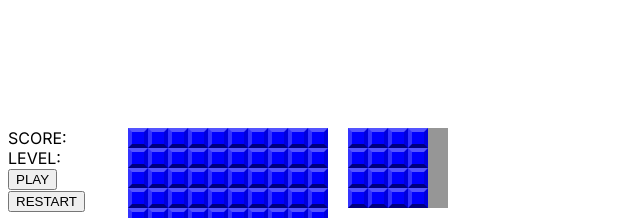
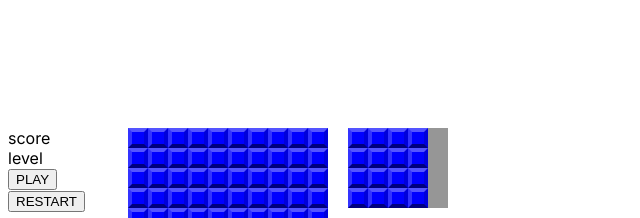
Before and after one commit to Gohkyle/tetris-next, a Next.js app: page / in a window 1280 px wide. Shown: the top 218 px of the page, without its empty margins (0-640 px from the left). Built offline with nearby package versions, Linux system fonts and the light colour scheme.

Commit message:
created a display component

```diff
--- /dev/null
+++ b/src/app/components/Display.tsx
@@ -0,0 +1,11 @@
+interface iProps {
+    text: string
+}
+
+export const Display = ({text}: iProps) => {
+    return (
+        <div className="display-container" >
+            {text}
+        </div>
+    )
+}
--- a/src/app/components/ScoreBoard.tsx
+++ b/src/app/components/ScoreBoard.tsx
@@ -1,13 +1,12 @@
 'use client'
+
+import { Display } from "./Display"
+
 export const ScoreBoard = () => {
     return (
         <div className="scoreboard-container">
-            <div className= "score-container">
-                SCORE:
-            </div>
-            <div className = "level-container">
-                LEVEL:
-            </div>
+            <Display text="score"/>
+            <Display text="level"/>
             <div className= "menu">
                 <button className = "scoreboard-button" onClick={()=>{}}>
                     PLAY
```
